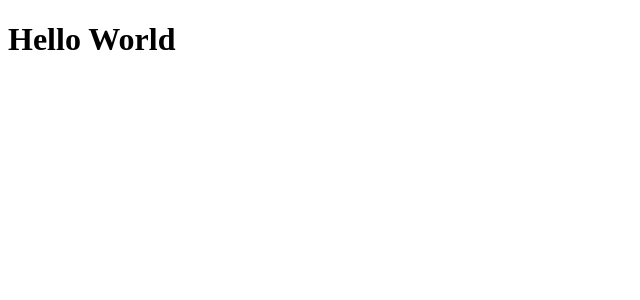
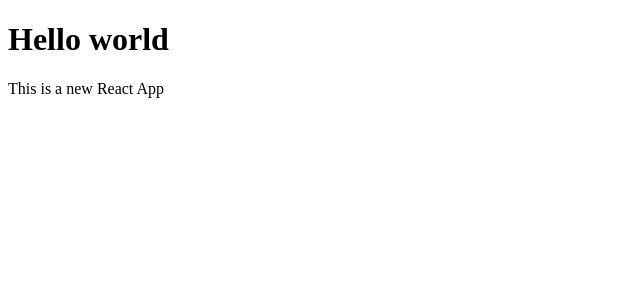
Before and after one commit to Costas-Zeimpekis/kmb-react-course, a React (Create React App) app: page / in a window 1280 px wide. Shown: the top 300 px of the page, without its empty margins (0-640 px from the left). Built offline with nearby package versions, Linux system fonts and the light colour scheme.

Commit message:
Components and Props

```diff
--- /dev/null
+++ b/src/App.jsx
@@ -0,0 +1,13 @@
+import Header from "./components/Header";
+import Main from "./components/Main";
+
+function App() {
+  return (
+    <>
+      <Header title="Hello world" />
+      <Main description="This is a new React App" />
+    </>
+  );
+}
+
+export default App;
--- /dev/null
+++ b/src/components/Header.jsx
@@ -0,0 +1,14 @@
+import { Component } from "react";
+
+class Header extends Component {
+  render() {
+    const { title } = this.props;
+    return (
+      <header>
+        <h1>{title} </h1>
+      </header>
+    );
+  }
+}
+
+export default Header;
--- /dev/null
+++ b/src/components/Main.jsx
@@ -0,0 +1,9 @@
+function Main({ description }) {
+  return (
+    <main>
+      <p>{description}</p>
+    </main>
+  );
+}
+
+export default Main;
--- a/src/index.js
+++ b/src/index.js
@@ -1,7 +1,7 @@
 import React from "react";
 import ReactDOM from "react-dom/client";
+import App from "./App";
 
-const element = <h1>Hello World</h1>;
 const root = ReactDOM.createRoot(document.getElementById("root"));
 
-root.render(element);
+root.render(<App />);
```
